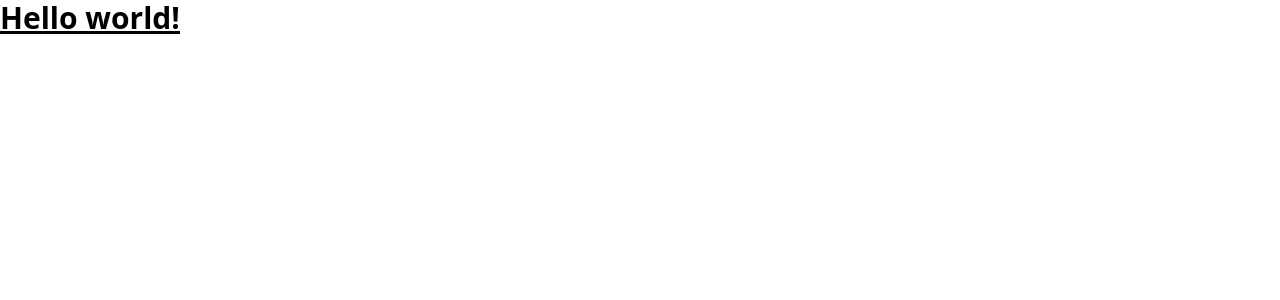
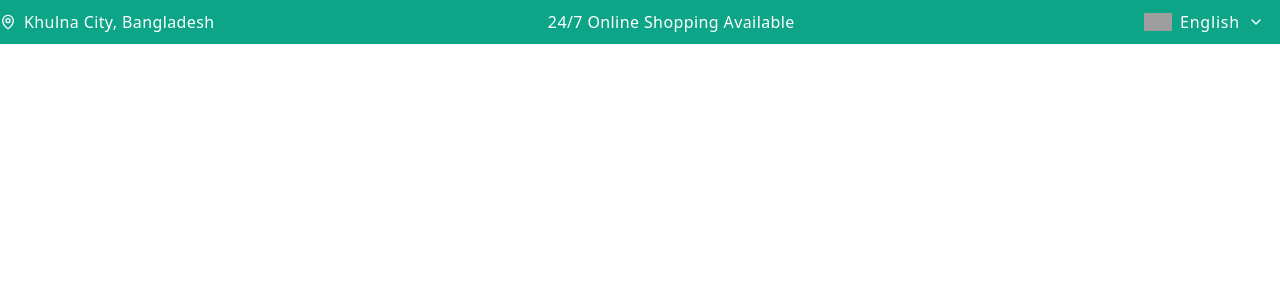
Before and after one commit to IbrahimGazi2022/IbraCart, a React (Vite) app in the folder frontend/: page / in a window 1280 px wide. Shown: the top 300 px of the page. Built offline with nearby package versions, Linux system fonts and the light colour scheme; grey boxes are pictures that could not be loaded.

Commit message:
Complete Announcement Bar

```diff
--- a/frontend/src/App.jsx
+++ b/frontend/src/App.jsx
@@ -1,10 +1,11 @@
 import React from 'react';
+import { AnnouncementBar } from './components';
 
 const App = () => {
   return (
-    <h1 className="text-3xl font-bold underline">
-      Hello world!
-    </h1>
+    <>
+      <AnnouncementBar />
+    </>
   );
 };
 
--- /dev/null
+++ b/frontend/src/components/index.js
@@ -0,0 +1,2 @@
+// -- LAYOUT COMPONENTS --
+export { default as AnnouncementBar } from "../components/layout/AnnouncementBar/AnnouncementBar";
--- /dev/null
+++ b/frontend/src/components/layout/AnnouncementBar/AnnouncementBar.jsx
@@ -0,0 +1,163 @@
+import React, { useState, useRef, useEffect, useCallback, memo } from 'react';
+import { MapPin, ChevronDown } from 'lucide-react';
+import { motion, AnimatePresence } from 'framer-motion';
+
+// --- ALL CONSTANTS HERE ---
+const LANGUAGES = [
+    { code: 'bn', name: 'বাংলা', flag: 'https://flagcdn.com/w40/bd.png' },
+    { code: 'en', name: 'English', flag: 'https://flagcdn.com/w40/us.png' },
+    { code: 'de', name: 'Deutsch', flag: 'https://flagcdn.com/w40/de.png' },
+    { code: 'es', name: 'Español', flag: 'https://flagcdn.com/w40/es.png' }
+];
+
+const MESSAGES = [
+    "Welcome to Ibra Cart – Your Smart Shopping Destination",
+    "24/7 Online Shopping Available",
+    "Fast & Secure Checkout Experience",
+    "Trusted Products at the Best Prices"
+];
+
+const CONFIG = {
+    location: "Khulna City, Bangladesh",
+    slideInterval: 3000,
+    animationDuration: 0.5
+};
+
+// --- CUSTOM HOOKS FOR DROPDOWN CLOSE ---
+const useClickOutside = (ref, callback) => {
+    const memoizedCallback = useCallback(callback, [callback]);
+
+    useEffect(() => {
+        const handleClick = (e) => {
+            if (ref.current && !ref.current.contains(e.target)) {
+                memoizedCallback();
+            }
+        };
+
+        document.addEventListener('mousedown', handleClick);
+        return () => document.removeEventListener('mousedown', handleClick);
+    }, [ref, memoizedCallback]);
+};
+
+// --- CUSTOM HOOKS FOR SLIDING TEXT ---
+const useRotatingIndex = (length, interval) => {
+    const [index, setIndex] = useState(0);
+
+    useEffect(() => {
+        const timer = setInterval(() => {
+            setIndex((prev) => (prev + 1) % length);
+        }, interval);
+
+        return () => clearInterval(timer);
+    }, [length, interval]);
+
+    return index;
+};
+
+// --- LOCATION COMPONENTS ---
+const LocationSection = memo(() => (
+    <div className="shrink-0 flex items-center gap-2">
+        <MapPin size={16} className="shrink-0" />
+        <span className="text-sm md:text-base font-medium tracking-wide">
+            {CONFIG.location}
+        </span>
+    </div>
+));
+LocationSection.displayName = 'LocationSection';
+
+// --- SLIDING ANNOUNCEMENT ---
+const AnnouncementSlider = memo(() => {
+    const currentIndex = useRotatingIndex(MESSAGES.length, CONFIG.slideInterval);
+
+    return (
+        <div className="hidden md:flex flex-1 justify-center">
+            <AnimatePresence mode="wait">
+                <motion.div
+                    key={currentIndex}
+                    initial={{ opacity: 0, y: -20 }}
+                    animate={{ opacity: 1, y: 0 }}
+                    exit={{ opacity: 0, y: 20 }}
+                    transition={{ duration: CONFIG.animationDuration }}
+                    className="text-sm md:text-base font-medium tracking-wide capitalize"
+                >
+                    {MESSAGES[currentIndex]}
+                </motion.div>
+            </AnimatePresence>
+        </div>
+    );
+});
+AnnouncementSlider.displayName = 'AnnouncementSlider';
+
+// --- LANGUAGE DROPDOWN ---
+const LanguageDropdown = memo(() => {
+    const dropdownRef = useRef(null);
+    const [isOpen, setIsOpen] = useState(false);
+    const [selected, setSelected] = useState(LANGUAGES[1]);
+
+    // ✅ FIX: Ekhon setIsOpen available, tai closeDropdown thik hobe
+    const closeDropdown = useCallback(() => setIsOpen(false), []);
+
+    const handleSelect = useCallback((language) => {
+        setSelected(language);
+        setIsOpen(false);
+    }, []);
+
+    useClickOutside(dropdownRef, closeDropdown);
+
+    return (
+        <div className="shrink-0 relative" ref={dropdownRef}>
+            <button
+                onClick={() => setIsOpen(!isOpen)}
+                className="flex items-center gap-2 px-4 py-2 hover:opacity-90 transition-opacity"
+                aria-label="Select language"
+                aria-expanded={isOpen}
+            >
+                <img
+                    src={selected.flag}
+                    alt={selected.name}
+                    className="w-7 h-4.5 object-cover"
+                />
+                <span className="text-sm md:text-base tracking-wider">{selected.name}</span>
+                <ChevronDown size={16} className={`transition-transform duration-200 ${isOpen ? 'rotate-180' : ''}`} />
+            </button>
+
+            {isOpen && (
+                <div className="absolute right-2 mt-2 w-32 bg-white text-black border border-gray-100 rounded-md shadow-lg overflow-hidden z-50">
+                    {LANGUAGES.map((lang) => (
+                        <button
+                            key={lang.code}
+                            onClick={() => handleSelect(lang)}
+                            className={`w-full flex items-center gap-2 px-2 py-2 hover:bg-gray-100 transition-colors ${selected.code === lang.code ? 'bg-gray-100' : ''}`}
+                        >
+                            <img
+                                src={lang.flag}
+                                alt={lang.name}
+                                className="w-7 h-4.5 object-cover"
+                            />
+                            <span className="text-sm">{lang.name}</span>
+                            {selected.code === lang.code && (
+                                <span className="ml-auto text-secondary">✓</span>
+                            )}
+                        </button>
+                    ))}
+                </div>
+            )}
+        </div>
+    );
+});
+LanguageDropdown.displayName = 'LanguageDropdown';
+
+// --- MAIN COMPONENT ---
+const AnnouncementBar = () => {
+    return (
+        <section className="w-full bg-primary">
+            <div className="max-w-7xl mx-auto py-0.5 pl-2 md:pl-0 text-white flex justify-between items-center">
+                <LocationSection />
+                <AnnouncementSlider />
+                <LanguageDropdown />
+            </div>
+        </section>
+    );
+};
+
+export default AnnouncementBar;
--- a/frontend/src/index.css
+++ b/frontend/src/index.css
@@ -1 +1,7 @@
+@import url('https://fonts.googleapis.com/css2?family=Montserrat:ital,wght@0,100..900;1,100..900&family=Plus+Jakarta+Sans:ital,wght@0,200..800;1,200..800&display=swap');
 @import "tailwindcss";
+
+@theme {
+    --color-primary: #0DA487;
+    --color-secondary: #FE5151;
+}
```
Also changed, not shown: frontend/package.json (+5 -2 lines), 2 other files (tests, documents, lock files or other folders).
